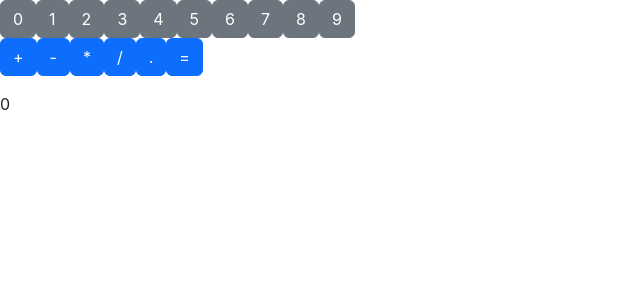
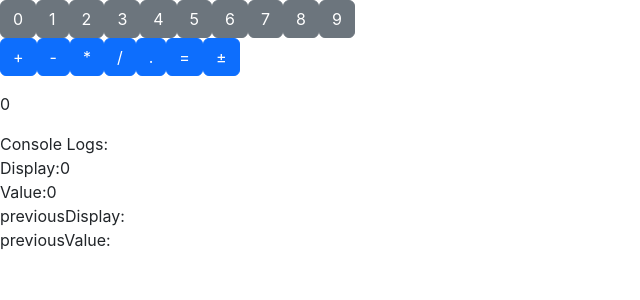
Before and after one commit to dermil/js-calculator, a React (Create React App) app: page / in a window 1280 px wide. Shown: the top 300 px of the page, without its empty margins (0-640 px from the left). Built offline with nearby package versions, Linux system fonts and the light colour scheme.

Commit message:
Added negative toggle, some changes to the performOp to perform recurring operations

```diff
--- a/src/Calculator.js
+++ b/src/Calculator.js
@@ -86,7 +86,18 @@ const operatorInfo = [
     opCode:'=',
     opFunction: ''
   },
+  {
+    opID:'negative',
+    opCode:'±'
+  }
 ];
+
+//Test Expressions
+const testNegative = /^-/g,
+      testDecimal = /./g,
+      testOperator = /add|subtract|divide|multiply/;
+
+
 
 /* COMBINED CALCULATOR COMPONENT */
 class CalculatorApp extends React.Component {
@@ -124,56 +135,68 @@ class CalculatorApp extends React.Component {
       Once an operator is pressed, it goes into another state "AwaitingNextValue" where the current, now previous value is stored while a new value is inputted by the user,
       during this time pressing an operator won't affix a new previous state but simply changes the current and buffered operator function.
 
+      % Creating the decimal function %
+      Effectively, I need use ES6 to test the 'currentValue' to see if theres a decimal in there anywhere and if there is, prevent another one from being put in.
+      This should be fairly easy.
+
+      %Creating the Positive/Negative Function%
+      Similar to above, with ES6, perform a test to see if there's a - (because positive numbers don't need indicators) at the beginning of the value string and
+      if there is, I remove it or add one when the button is pressed. \UPDATE\ I was thinking way too hard about that one, just adding a "-" to the current value
+      works just as fine
       */
 
-    performOperator(){
+    performOperator(){ //Lets you perform calculations based on the current operator
       let curEq = Object.assign({},this.state.currentEquation);
       switch(this.state.bufferedOperator){
         case 'add' :
           curEq.val1 = parseInt(this.state.previousValue)
           curEq.val2 = parseInt(this.state.currentValue)
-          console.log(curEq.val1,curEq.val2,this.state.previousValue);
           curEq.fullEq =`${curEq.val1} + ${curEq.val2} =`
           curEq.answer = parseInt(this.state.previousValue) + parseInt(this.state.currentValue)
           this.setState(state =>({
-            currentDisplay: curEq.answer,
-            previousDisplay: curEq.fullEq
+            currentDisplay: curEq.answer.toString(),
+            previousDisplay: curEq.fullEq,
+            currentValue: state.currentValue,
+            previousValue: curEq.answer.toString()
           }))
         break;
 
         case 'subtract' :
           curEq.val1 = parseInt(this.state.previousValue)
           curEq.val2 = parseInt(this.state.currentValue)
-          console.log(curEq.val1,curEq.val2,this.state.previousValue);
-          curEq.fullEq =`${curEq.val1} + ${curEq.val2} =`
+          curEq.fullEq =`${curEq.val1} - ${curEq.val2} =`
           curEq.answer = parseInt(this.state.previousValue) - parseInt(this.state.currentValue)
           this.setState(state =>({
-            currentDisplay: curEq.answer,
-            previousDisplay: curEq.fullEq
+            currentDisplay: curEq.answer.toString(),
+            previousDisplay: curEq.fullEq,
+            currentValue: state.currentValue,
+            previousValue: curEq.answer.toString()
           }))
         break;
 
         case 'divide' :
           curEq.val1 = parseInt(this.state.previousValue)
           curEq.val2 = parseInt(this.state.currentValue)
-          console.log(curEq.val1,curEq.val2,this.state.previousValue);
-          curEq.fullEq =`${curEq.val1} + ${curEq.val2} =`
+          curEq.fullEq =`${curEq.val1} / ${curEq.val2} =`
           curEq.answer = parseInt(this.state.previousValue) / parseInt(this.state.currentValue)
           this.setState(state =>({
-            currentDisplay: curEq.answer,
-            previousDisplay: curEq.fullEq
+            currentDisplay: curEq.answer.toString(),
+            previousDisplay: curEq.fullEq,
+            currentValue: state.currentValue,
+            previousValue: curEq.answer.toString()
           }))
         break;
 
         case 'multiply' :
           curEq.val1 = parseInt(this.state.previousValue)
           curEq.val2 = parseInt(this.state.currentValue)
-          console.log(curEq.val1,curEq.val2,this.state.previousValue);
-          curEq.fullEq =`${curEq.val1} + ${curEq.val2} =`
+          curEq.fullEq =`${curEq.val1} x ${curEq.val2} =`
           curEq.answer = parseInt(this.state.previousValue) * parseInt(this.state.currentValue)
           this.setState(state =>({
-            currentDisplay: curEq.answer,
-            previousDisplay: curEq.fullEq
+            currentDisplay: curEq.answer.toString(),
+            previousDisplay: curEq.fullEq,
+            currentValue: state.currentValue,
+            previousValue: curEq.answer.toString()
           }))
         break;
 
@@ -182,20 +205,44 @@ class CalculatorApp extends React.Component {
       }
     };
 
+    toggleNegative(){ //Sets the currently inputed value to negative or positive
+      if (testNegative.test(this.state.currentValue)){
+        this.setState(state => ({
+          currentDisplay: state.currentDisplay.replace(/^-/g, ''),
+          currentValue: state.currentValue.replace(/^-/g, '')
+        }))
+      } else {
+        let nVal = "-"
+        this.setState({
+          currentDisplay: nVal + this.state.currentDisplay,
+          currentValue: nVal + this.state.currentValue
+        }
+        );
+      };
+    };
+
     /*This would ID the last operator that was pressed as a button and buffer it until "equals" is pressed or
       another operator is pressed after a new value is added. After which, the operator function is performed in the function above*/
     updateOperator(opID, opCode){
-      if(opID !== 'equals'){
-        console.log(this.state.previousValue)
+      switch (opID) {
+        case 'add':
+        case 'subtract':
+        case 'divide':
+        case 'multiply':
+          console.log(this.state.previousValue)
         this.setState(state => ({
           currentOperator: opCode,
           bufferedOperator: opID,
           previousValue: state.currentValue,
           previousDisplay: state.currentDisplay
-        }));
+        }))
+          break;
+        case 'negative':
+          this.toggleNegative()
+          break;
 
-      } else {
-        this.performOperator()
+        default:
+          this.performOperator()
       }
     };
 
@@ -226,7 +273,14 @@ class CalculatorApp extends React.Component {
             updateOperator={this.updateOperator}
           />
           <p>{this.state.previousDisplay} {this.state.currentOperator}</p>
-          <p>{this.state.currentDisplay}</p>
+          <p id='display'>{this.state.currentDisplay}</p>
+          <div>
+            Console Logs:<br />
+            Display:{this.state.currentDisplay}<br />
+            Value:{this.state.currentValue}<br />
+            previousDisplay:{this.state.previousDisplay}<br />
+            previousValue:{this.state.previousValue}
+          </div>
         </div>
 
       )
```
Also changed, not shown: 1 other file (tests, documents, lock files or other folders).
